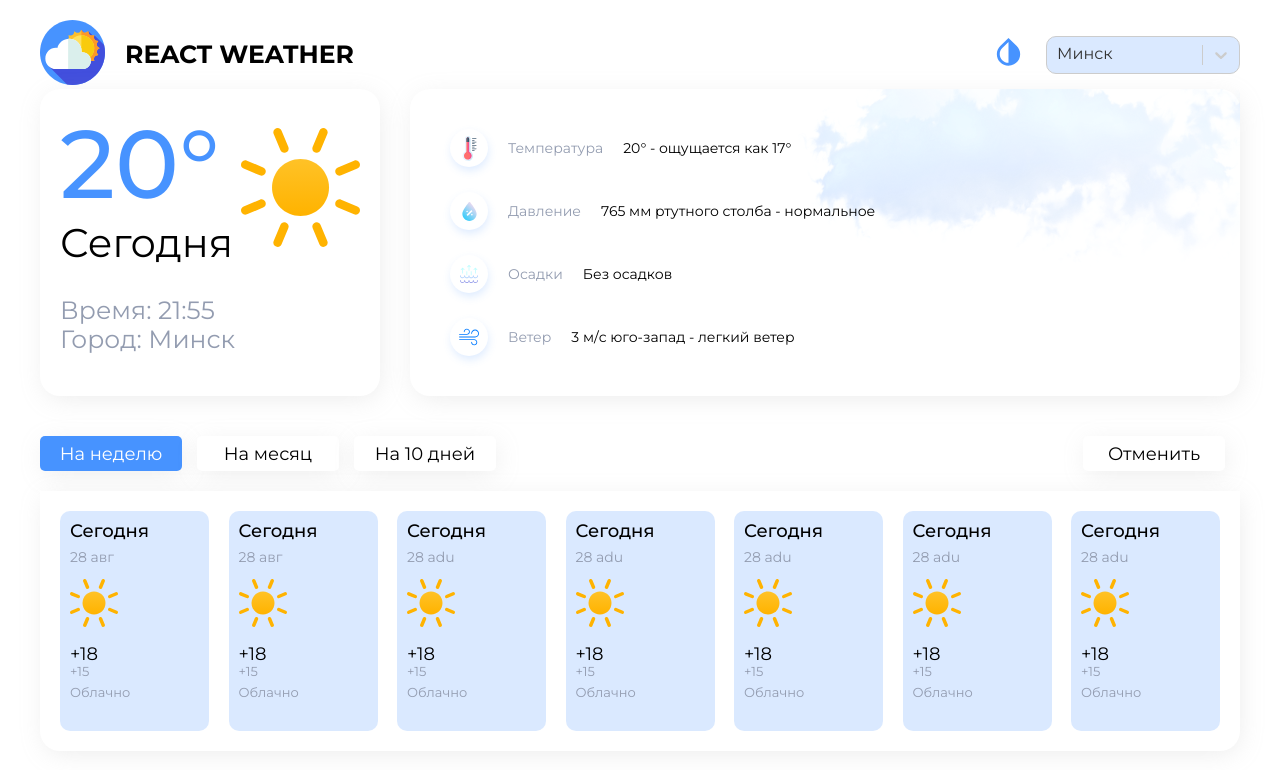
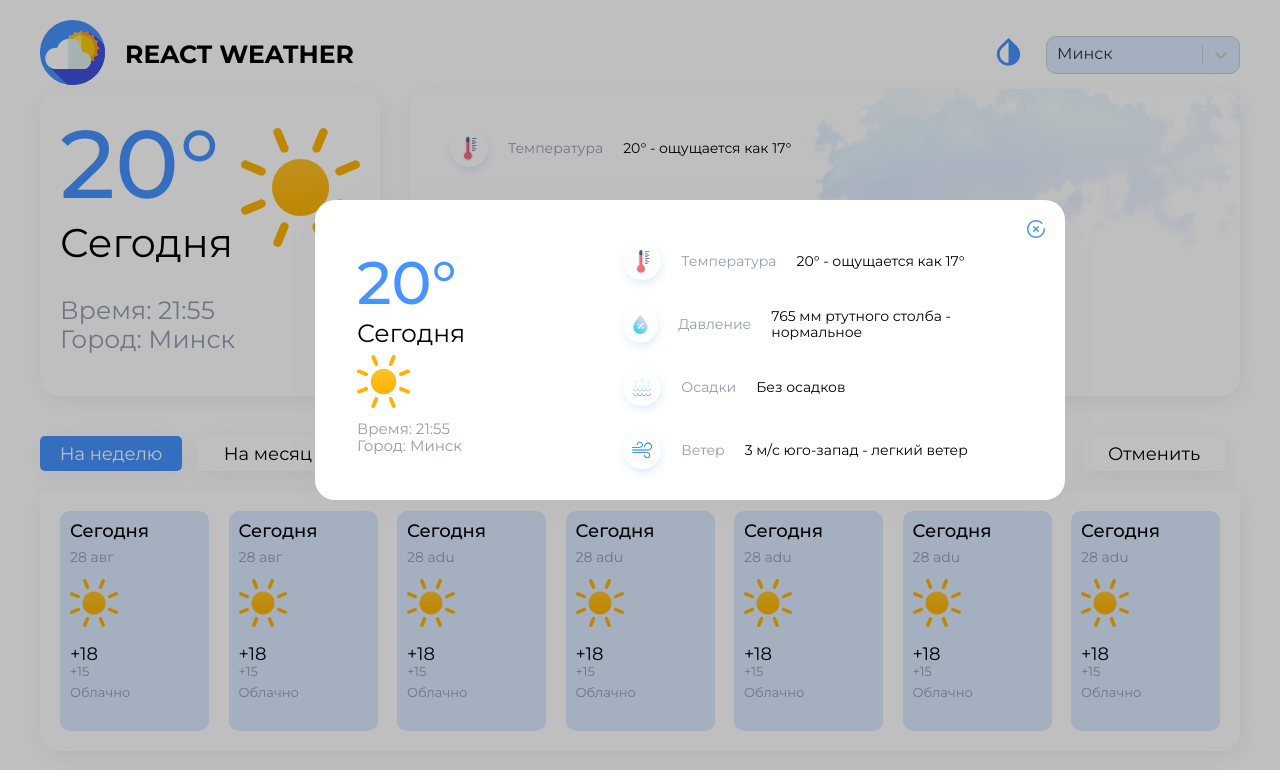
Before and after one commit to Tapi33/react-weather, a React (Create React App) app: page / in a window 1280 px wide. Shown: the top 770 px of the page. Built offline with nearby package versions, Linux system fonts and the light colour scheme.

Commit message:
create component Popup

```diff
--- a/src/App.tsx
+++ b/src/App.tsx
@@ -1,17 +1,21 @@
 import React from 'react';
-import { Routes, Route } from "react-router-dom"
+import {Routes, Route} from "react-router-dom"
 import {Home} from "./pages/home/Home";
 import {MonthStatistics} from "./pages/MonthStatistics/MonthStatistics";
 import {Header} from "./shared/header/Header";
+import {Popup} from "./shared/Popup/Popup";
 
 function App() {
     return (
-        <div className="container">
-            <Header />
-            <Routes>
-                <Route path={"/"} element={<Home />} />
-                <Route path={"month-statistics"} element={<MonthStatistics />} />
-            </Routes>
+        <div className="global_container">
+            <Popup/>
+            <div className="container">
+                <Header/>
+                <Routes>
+                    <Route path={"/"} element={<Home/>}/>
+                    <Route path={"month-statistics"} element={<MonthStatistics/>}/>
+                </Routes>
+            </div>
         </div>
     );
 }
--- /dev/null
+++ b/src/shared/Popup/Popup.module.scss
@@ -0,0 +1,70 @@
+@import '../../styles/variables';
+@import "../../pages/home/components/ThisDayInfo/ThisDayInfo.module";
+
+.popup{
+  position: absolute;
+  top: 25%;
+  left: calc(50% - 325px);
+  z-index: 1000;
+  display: flex;
+  justify-content: space-between;
+  width: 750px;
+  height: 300px;
+  background: $lite-background;
+  box-shadow: 2px 5px 25px -3px rgba(180, 180, 180, 0.25);
+  border-radius: 20px;
+}
+.this_time,
+.this_city{
+  font-size: 15px;
+  color: $base_color;
+}
+.blur{
+  position: absolute;
+  z-index:999;
+  width:100%;
+  height: 100vh;
+  background: rgba(0,0,0,0.25);
+}
+.popup_exit{
+  position: absolute;
+  top: 20px;
+  right: 20px;
+  cursor: pointer;
+  transition: 0.3s;
+}
+.popup_exit:hover{
+  transform: rotate(360grad);
+}
+.this_day{
+  width: 194px;
+  height: 216px;
+  margin: 42px;
+  display: flex;
+  flex-direction: column;
+  justify-content: space-around;
+}
+.top_block{
+  flex-direction: column;
+  justify-content: start;
+  align-items: start;
+
+  svg{
+    width: 53px;
+    height: 53px;
+  }
+}
+.this_temp{
+  color: $primary-color;
+  font-style: normal;
+  font-weight: 500;
+  font-size: 60px;
+  line-height: 73px;
+}
+.this_day_name{
+  font-size: 25px;
+  margin-bottom: 7px;
+}
+.this_day_info_items{
+  margin: 42px;
+}
--- /dev/null
+++ b/src/shared/Popup/Popup.tsx
@@ -0,0 +1,58 @@
+import React from 'react';
+import s from './Popup.module.scss'
+import {ThisDayItem} from "../../pages/home/components/ThisDayInfo/ThisDayItem";
+import {GlobalSvgSelector} from "../../assets/icons/global/GlobalSvgSelector";
+
+interface Props {
+}
+
+export const Popup = (props: Props) => {
+    const items = [{
+        icon_id: 'temp',
+        name: 'Температура',
+        value: '20° - ощущается как 17°'
+    },
+        {
+            icon_id: 'pressure',
+            name: 'Давление',
+            value: '765 мм ртутного столба - нормальное'
+        },
+        {
+            icon_id: 'precipitation',
+            name: 'Осадки',
+            value: 'Без осадков'
+        },
+        {
+            icon_id: 'wind',
+            name: 'Ветер',
+            value: '3 м/с юго-запад - легкий ветер'
+        }
+    ]
+
+    return (
+        <>
+            <div className={s.blur}/>
+            <div className={s.popup}>
+                <div className={s.this_day}>
+                    <div className={s.top_block}>
+                        <div className={s.this_temp}>20°</div>
+                        <div className={s.this_day_name}>Сегодня</div>
+                        <GlobalSvgSelector id={"sun"}/>
+                    </div>
+                    <div className={s.bottom_block}>
+                        <div className={s.this_time}>Время: <span>21:55</span></div>
+                        <div className={s.this_city}>Город: <span>Минск</span></div>
+                    </div>
+                </div>
+                <div className={s.this_day_info_items}>
+                    {items.map((item) => (
+                        <ThisDayItem key={item.icon_id} item={item}/>
+                    ))}
+                </div>
+                <div className={s.popup_exit}>
+                    <GlobalSvgSelector id={'close'} />
+                </div>
+            </div>
+        </>
+    );
+};
```
